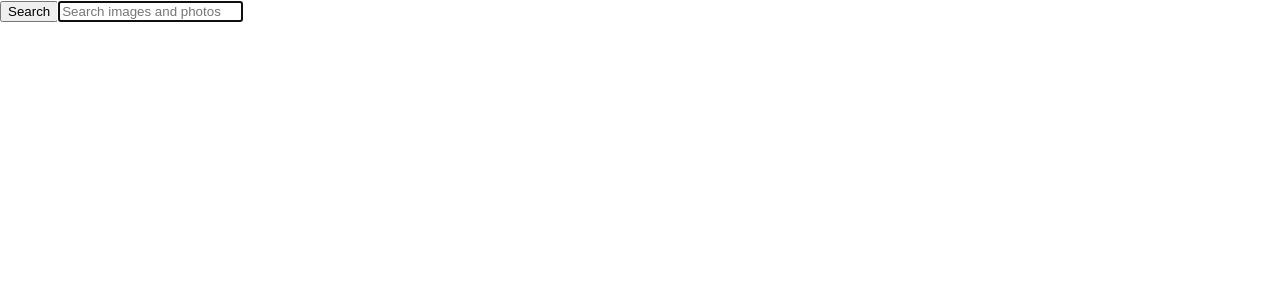
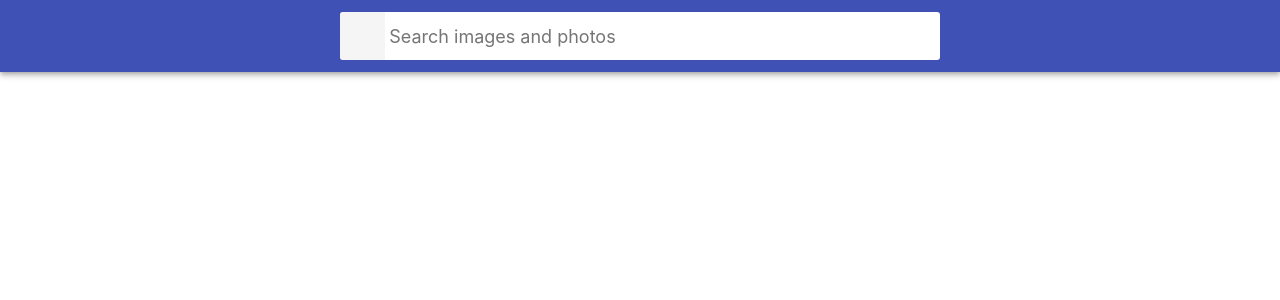
Before and after one commit to Kuzia30/goit-react-hw-04-hooks-images, a React (Create React App) app: page / in a window 1280 px wide. Shown: the top 300 px of the page. Built offline with nearby package versions, Linux system fonts and the light colour scheme.

Commit message:
created styles of gallery

```diff
--- a/package.json
+++ b/package.json
@@ -10,6 +10,7 @@
     "react": "^17.0.2",
     "react-dom": "^17.0.2",
     "react-scripts": "5.0.0",
+    "styled-components": "^5.3.3",
     "web-vitals": "^2.1.3"
   },
   "scripts": {
--- a/src/App.css
+++ b/src/App.css
@@ -25,139 +25,6 @@ img {
   max-width: 100%;
   height: auto;
 }
-
-/*
- * Стили компонента App
- */
-.App {
-  display: grid;
-  grid-template-columns: 1fr;
-  grid-gap: 16px;
-  padding-bottom: 24px;
-}
-
-/*
- * Стили компонента Searchbar
- */
-.Searchbar {
-  top: 0;
-  left: 0;
-  position: sticky;
-  z-index: 1100;
-  display: flex;
-  justify-content: center;
-  align-items: center;
-  min-height: 64px;
-  padding-right: 24px;
-  padding-left: 24px;
-  padding-top: 12px;
-  padding-bottom: 12px;
-  color: #fff;
-  background-color: #3f51b5;
-  box-shadow: 0px 2px 4px -1px rgba(0, 0, 0, 0.2),
-    0px 4px 5px 0px rgba(0, 0, 0, 0.14), 0px 1px 10px 0px rgba(0, 0, 0, 0.12);
-}
-
-/*
- * Стили компонента SearchForm
- */
-.SearchForm {
-  display: flex;
-  align-items: center;
-  width: 100%;
-  max-width: 600px;
-  background-color: #fff;
-  border-radius: 3px;
-  overflow: hidden;
-}
-
-.SearchForm-button {
-  display: inline-block;
-  width: 48px;
-  height: 48px;
-  border: 0;
-  background-image: url("https://image.flaticon.com/icons/svg/149/149852.svg");
-  background-size: 40%;
-  background-repeat: no-repeat;
-  background-position: center;
-  opacity: 0.6;
-  transition: opacity 250ms cubic-bezier(0.4, 0, 0.2, 1);
-  cursor: pointer;
-  outline: none;
-}
-
-.SearchForm-button:hover {
-  opacity: 1;
-}
-
-.SearchForm-button-label {
-  position: absolute;
-  width: 1px;
-  height: 1px;
-  padding: 0;
-  overflow: hidden;
-  clip: rect(0, 0, 0, 0);
-  white-space: nowrap;
-  clip-path: inset(50%);
-  border: 0;
-}
-
-.SearchForm-input {
-  display: inline-block;
-  width: 100%;
-  font: inherit;
-  font-size: 20px;
-  border: none;
-  outline: none;
-  padding-left: 4px;
-  padding-right: 4px;
-}
-
-.SearchForm-input::placeholder {
-  font: inherit;
-  font-size: 18px;
-}
-
-/*
- * Стили компонента ImageGallery
- */
-.ImageGallery {
-  display: grid;
-  max-width: calc(100vw - 48px);
-  grid-template-columns: repeat(auto-fill, minmax(320px, 1fr));
-  grid-gap: 16px;
-  margin-top: 0;
-  margin-bottom: 0;
-  padding: 0;
-  list-style: none;
-  margin-left: auto;
-  margin-right: auto;
-}
-
-/*
- * Стили компонента ImageGalleryItem
- */
-.ImageGalleryItem {
-  border-radius: 2px;
-  box-shadow: 0px 1px 3px 0px rgba(0, 0, 0, 0.2),
-    0px 1px 1px 0px rgba(0, 0, 0, 0.14), 0px 2px 1px -1px rgba(0, 0, 0, 0.12);
-}
-
-.ImageGalleryItem-image {
-  width: 100%;
-  height: 260px;
-  object-fit: cover;
-  transition: transform 250ms cubic-bezier(0.4, 0, 0.2, 1);
-}
-
-.ImageGalleryItem-image:hover {
-  transform: scale(1.03);
-  cursor: zoom-in;
-}
-
-/*
- * Стили компонента Modal
- */
 
 .Overlay {
   position: fixed;
--- a/src/App.js
+++ b/src/App.js
@@ -2,6 +2,7 @@ import { Component } from "react";
 import "./App.css";
 import Searchbar from "./components/Searchbar";
 import ImageGallery from "./components/ImageGallery";
+import { AppWrap } from "./App.styled";
 
 class App extends Component {
   state = {
@@ -14,10 +15,10 @@ class App extends Component {
 
   render() {
     return (
-      <div>
+      <AppWrap>
         <Searchbar onSubmit={this.handleFormSubmit} />
         <ImageGallery searchName={this.state.searchName} />
-      </div>
+      </AppWrap>
     );
   }
 }
--- /dev/null
+++ b/src/App.styled.jsx
@@ -0,0 +1,8 @@
+import styled from "styled-components";
+
+export const AppWrap = styled.div`
+     display: grid;
+  grid-template-columns: 1fr;
+  grid-gap: 16px;
+  padding-bottom: 24px;
+`;
--- a/src/components/ImageGallery/ImageGallery.js
+++ b/src/components/ImageGallery/ImageGallery.js
@@ -1,6 +1,8 @@
 import { Component } from "react";
+import PropTypes from "prop-types";
 import ImageGalleryItem from "./ImageGalleryItem";
 import pixabayApi from "../../servises/pixabayApi";
+import { List } from "./ImageGallery.styled";
 
 class ImageGallery extends Component {
   state = {
@@ -16,13 +18,17 @@ class ImageGallery extends Component {
 
   render() {
     return (
-      <ul className="gallery">
+      <List>
         {this.state.pictures && (
           <ImageGalleryItem pictures={this.state.pictures} />
         )}
-      </ul>
+      </List>
     );
   }
 }
 
 export default ImageGallery;
+
+ImageGallery.propTypes = {
+  searchName: PropTypes.string.isRequired,
+};
--- /dev/null
+++ b/src/components/ImageGallery/ImageGallery.styled.jsx
@@ -0,0 +1,14 @@
+import styled from "styled-components";
+
+export const List = styled.ul`
+    display: grid;
+  max-width: calc(100vw - 48px);
+  grid-template-columns: repeat(auto-fill, minmax(320px, 1fr));
+  grid-gap: 16px;
+  margin-top: 0;
+  margin-bottom: 0;
+  padding: 0;
+  list-style: none;
+  margin-left: auto;
+  margin-right: auto;
+`;
--- a/src/components/ImageGallery/ImageGalleryItem/ImageGalleryItem.js
+++ b/src/components/ImageGallery/ImageGalleryItem/ImageGalleryItem.js
@@ -1,9 +1,16 @@
+import PropTypes from "prop-types";
+import { Item, Image } from "./ImageGalleryItem.styled";
+
 const ImageGalleryItem = ({ pictures }) => {
-  return pictures.map(({ id, webformatURL, largeImageURL }) => (
-    <li className="gallery-item" key={id}>
-      <img src={webformatURL} alt={webformatURL} />
-    </li>
+  return pictures.map(({ id, webformatURL }) => (
+    <Item key={id}>
+      <Image src={webformatURL} alt={`card ${id}`} />
+    </Item>
   ));
 };
 
 export default ImageGalleryItem;
+
+ImageGalleryItem.propTypes = {
+  pictures: PropTypes.array.isRequired,
+};
--- /dev/null
+++ b/src/components/ImageGallery/ImageGalleryItem/ImageGalleryItem.styled.jsx
@@ -0,0 +1,18 @@
+import styled from "styled-components";
+
+export const Item = styled.li`
+  border-radius: 2px;
+  box-shadow: 0px 1px 3px 0px rgba(0, 0, 0, 0.2),
+    0px 1px 1px 0px rgba(0, 0, 0, 0.14), 0px 2px 1px -1px rgba(0, 0, 0, 0.12);
+`;
+
+export const Image = styled.img`
+  width: 100%;
+  height: 260px;
+  object-fit: cover;
+  transition: transform 250ms cubic-bezier(0.4, 0, 0.2, 1);
+  &:hover {
+    transform: scale(1.03);
+    cursor: zoom-in;
+  }
+`;
--- a/src/components/Searchbar/Searchbar.js
+++ b/src/components/Searchbar/Searchbar.js
@@ -1,5 +1,12 @@
 import { Component } from "react";
-// import PropTypes from "prop-types";
+import PropTypes from "prop-types";
+import {
+  Searchbar,
+  SearchForm,
+  Button,
+  ButtonLabel,
+  Input,
+} from "./Searchbar.styled";
 
 class SearchBar extends Component {
   state = {
@@ -21,13 +28,13 @@ class SearchBar extends Component {
 
   render() {
     return (
-      <header className="searchbar">
-        <form className="form" onSubmit={this.handleSubmit}>
-          <button type="submit" className="button">
-            <span className="button-label">Search</span>
-          </button>
+      <Searchbar>
+        <SearchForm onSubmit={this.handleSubmit}>
+          <Button type="submit">
+            <ButtonLabel>Search</ButtonLabel>
+          </Button>
 
-          <input
+          <Input
             onChange={this.handleChange}
             value={this.state.searchName}
             className="input"
@@ -36,10 +43,14 @@ class SearchBar extends Component {
             autoFocus
             placeholder="Search images and photos"
           />
-        </form>
-      </header>
+        </SearchForm>
+      </Searchbar>
     );
   }
 }
 
 export default SearchBar;
+
+SearchBar.propTypes = {
+  onSubmit: PropTypes.func.isRequired,
+};
--- /dev/null
+++ b/src/components/Searchbar/Searchbar.styled.jsx
@@ -0,0 +1,77 @@
+import styled from "styled-components";
+
+export const Searchbar = styled.header`
+    top: 0;
+  left: 0;
+  position: sticky;
+  z-index: 1100;
+  display: flex;
+  justify-content: center;
+  align-items: center;
+  min-height: 64px;
+  padding-right: 24px;
+  padding-left: 24px;
+  padding-top: 12px;
+  padding-bottom: 12px;
+  color: #fff;
+  background-color: #3f51b5;
+  box-shadow: 0px 2px 4px -1px rgba(0, 0, 0, 0.2),
+    0px 4px 5px 0px rgba(0, 0, 0, 0.14), 0px 1px 10px 0px rgba(0, 0, 0, 0.12);
+`;
+
+export const SearchForm = styled.form`
+    display: flex;
+  align-items: center;
+  width: 100%;
+  max-width: 600px;
+  background-color: #fff;
+  border-radius: 3px;
+  overflow: hidden;
+`;
+
+export const Button = styled.button`
+    display: inline-block;
+  width: 48px;
+  height: 48px;
+  border: 0;
+  background-image: url("");
+  background-size: 40%;
+  background-repeat: no-repeat;
+  background-position: center;
+  opacity: 0.6;
+  transition: opacity 250ms cubic-bezier(0.4, 0, 0.2, 1);
+  cursor: pointer;
+  outline: none;
+
+  &:hover {
+  opacity: 1;
+}
+`;
+
+export const ButtonLabel = styled.span`
+position: absolute;
+  width: 1px;
+  height: 1px;
+  padding: 0;
+  overflow: hidden;
+  clip: rect(0, 0, 0, 0);
+  white-space: nowrap;
+  clip-path: inset(50%);
+  border: 0;
+`;
+
+export const Input = styled.input`
+display: inline-block;
+  width: 100%;
+  font: inherit;
+  font-size: 20px;
+  border: none;
+  outline: none;
+  padding-left: 4px;
+  padding-right: 4px;
+
+  &::placeholder {
+  font: inherit;
+  font-size: 18px;
+}
+`;
```
Also changed, not shown: 1 other file (tests, documents, lock files or other folders).
